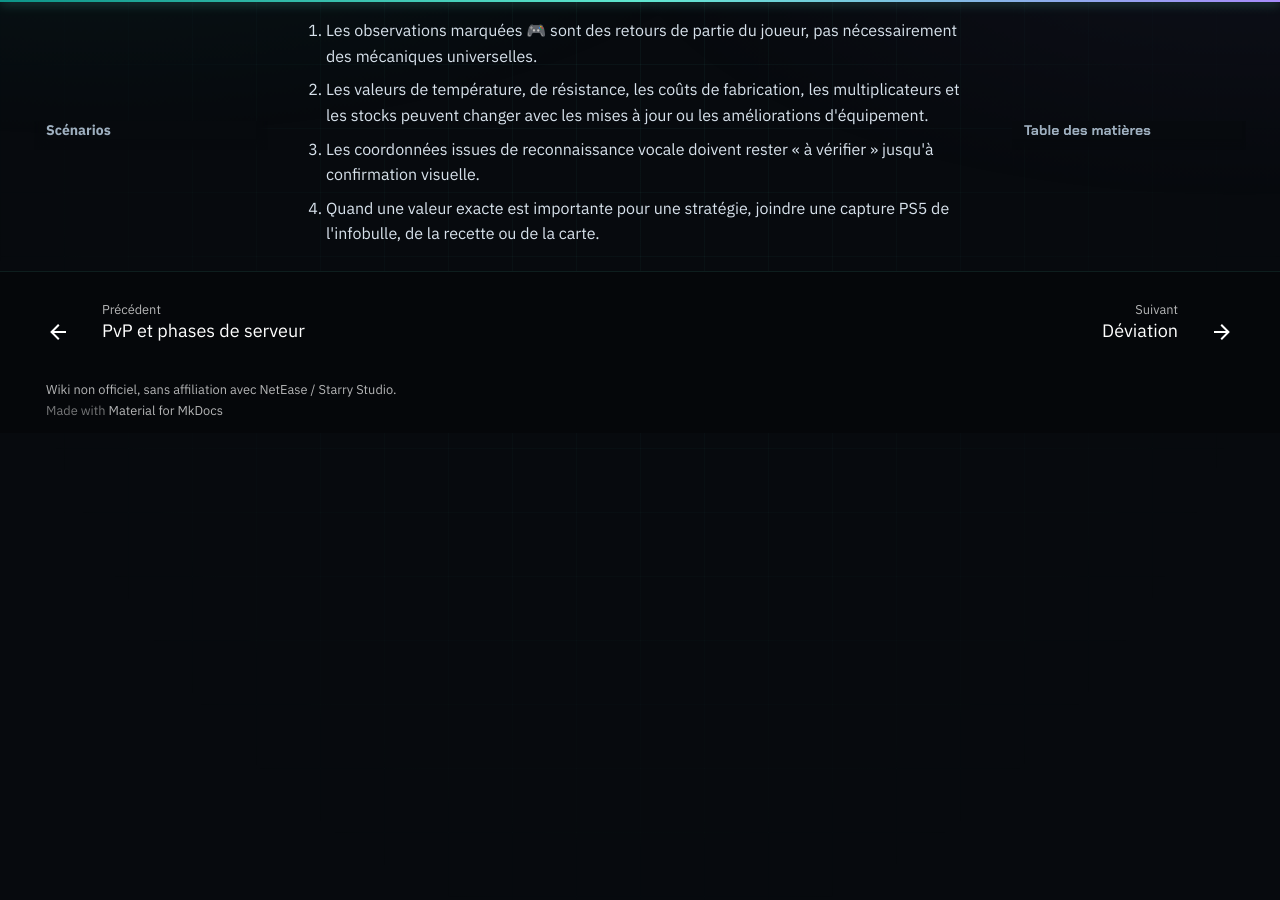
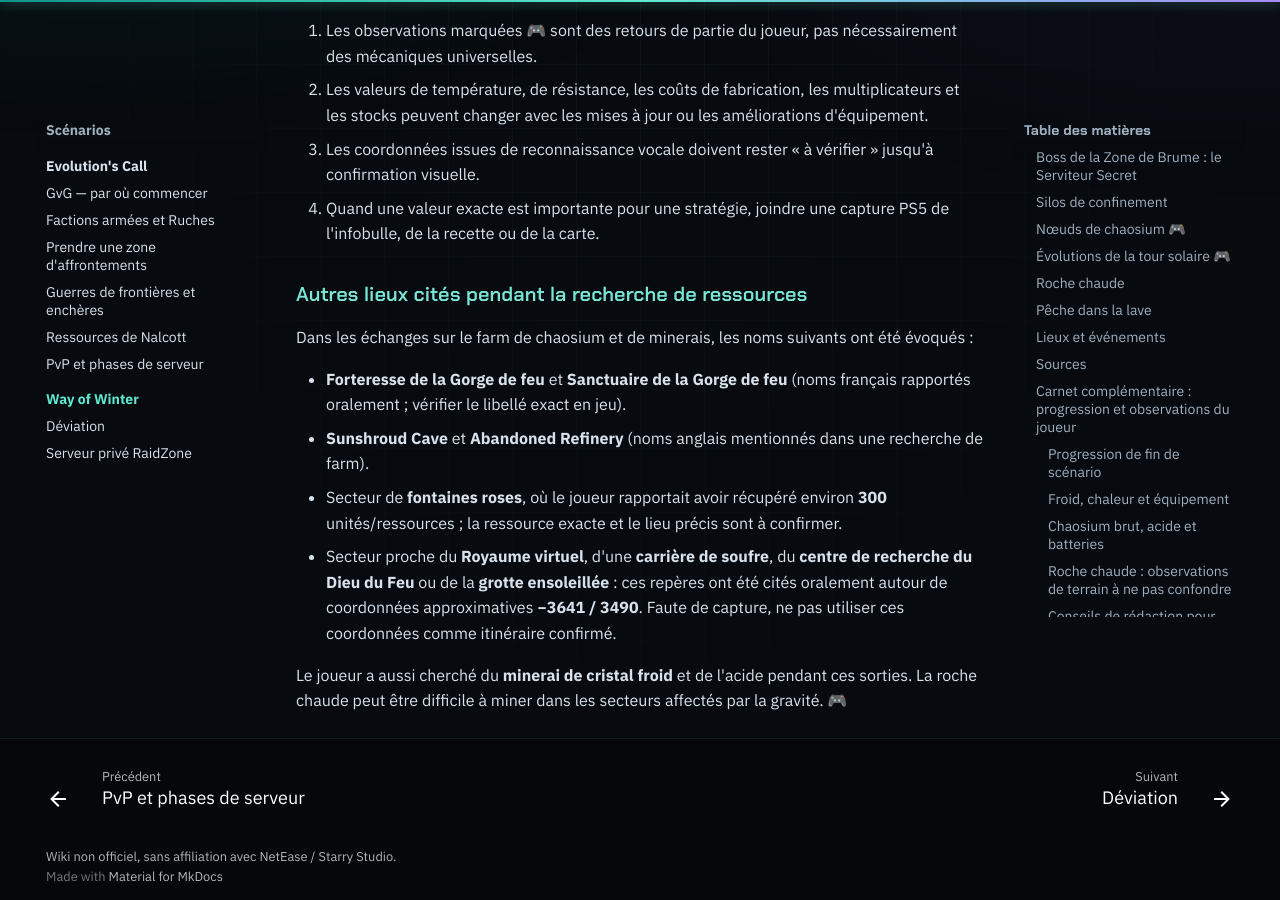
Before and after one commit to flav92/once-human-ps5-wiki, an MkDocs documentation site: the page built from docs/scenarios/way-of-winter.md, in a window 1280 px wide and 900 px high, scrolled down 5140 px. Built offline with MkDocs 1.6.1 and Material for MkDocs 9.7.7, drawn with Linux system fonts in a browser that asks for light colours; comment, search, counter and statistics services are not loaded; before the commit the page ends 5573 px from its top, so only the background shows below that; some of the changed text lies outside the part shown.

Commit message:
Corrige la recette du chaosium et ajoute les lieux de farm rapportés dans l’historique

```diff
--- a/docs/scenarios/way-of-winter.md
+++ b/docs/scenarios/way-of-winter.md
@@ -95,7 +95,7 @@
 
 ### Chaosium brut, acide et batteries
 
-- Le joueur envisageait de produire du chaosium brut à partir de l'acide. Il rapportait un coût de **30 acides par unité** et un stock d'environ **900 acides** à ce moment-là. Cette recette et son rendement doivent être vérifiés dans l'interface avant de calculer une quantité de production.
+- Correction d'après un autre passage de l'historique : la recette évoquée était **30 minerais de roche chaude + 1 acide pour produire 30 chaosium**. Le joueur disposait d'environ **900 acides** à ce moment-là. La recette doit tout de même être vérifiée sur l'établi avant d'appliquer ce calcul à la version actuelle du jeu.
 - Une culture destinée aux batteries aurait donné **quatre batteries pour une plantation** d'après son essai. Le nom de la plante, la recette et les conditions exactes restent à confirmer. 🎮
 - Le joueur avait construit une **tour solaire personnelle** et débloqué plusieurs améliorations liées au réacteur et au thermosatique. Les noms exacts des nœuds d'amélioration doivent être recopiés depuis l'interface PS5.
 - Il avait contribué environ **80 cœurs de chaosium** à des centres publics et cherchait à comprendre la différence entre contribution personnelle et bonus de zone. Les niveaux et nombres de cœurs rapportés à ce moment-là sont consignés dans le [carnet de terrain historique](../carnet-de-terrain-historique.md).
@@ -112,3 +112,15 @@
 2. Les valeurs de température, de résistance, les coûts de fabrication, les multiplicateurs et les stocks peuvent changer avec les mises à jour ou les améliorations d'équipement.
 3. Les coordonnées issues de reconnaissance vocale doivent rester « à vérifier » jusqu'à confirmation visuelle.
 4. Quand une valeur exacte est importante pour une stratégie, joindre une capture PS5 de l'infobulle, de la recette ou de la carte.
+
+
+### Autres lieux cités pendant la recherche de ressources
+
+Dans les échanges sur le farm de chaosium et de minerais, les noms suivants ont été évoqués :
+
+- **Forteresse de la Gorge de feu** et **Sanctuaire de la Gorge de feu** (noms français rapportés oralement ; vérifier le libellé exact en jeu).
+- **Sunshroud Cave** et **Abandoned Refinery** (noms anglais mentionnés dans une recherche de farm).
+- Secteur de **fontaines roses**, où le joueur rapportait avoir récupéré environ **300** unités/ressources ; la ressource exacte et le lieu précis sont à confirmer.
+- Secteur proche du **Royaume virtuel**, d'une **carrière de soufre**, du **centre de recherche du Dieu du Feu** ou de la **grotte ensoleillée** : ces repères ont été cités oralement autour de coordonnées approximatives **−3641 / 3490**. Faute de capture, ne pas utiliser ces coordonnées comme itinéraire confirmé.
+
+Le joueur a aussi cherché du **minerai de cristal froid** et de l'acide pendant ces sorties. La roche chaude peut être difficile à miner dans les secteurs affectés par la gravité. 🎮
```
